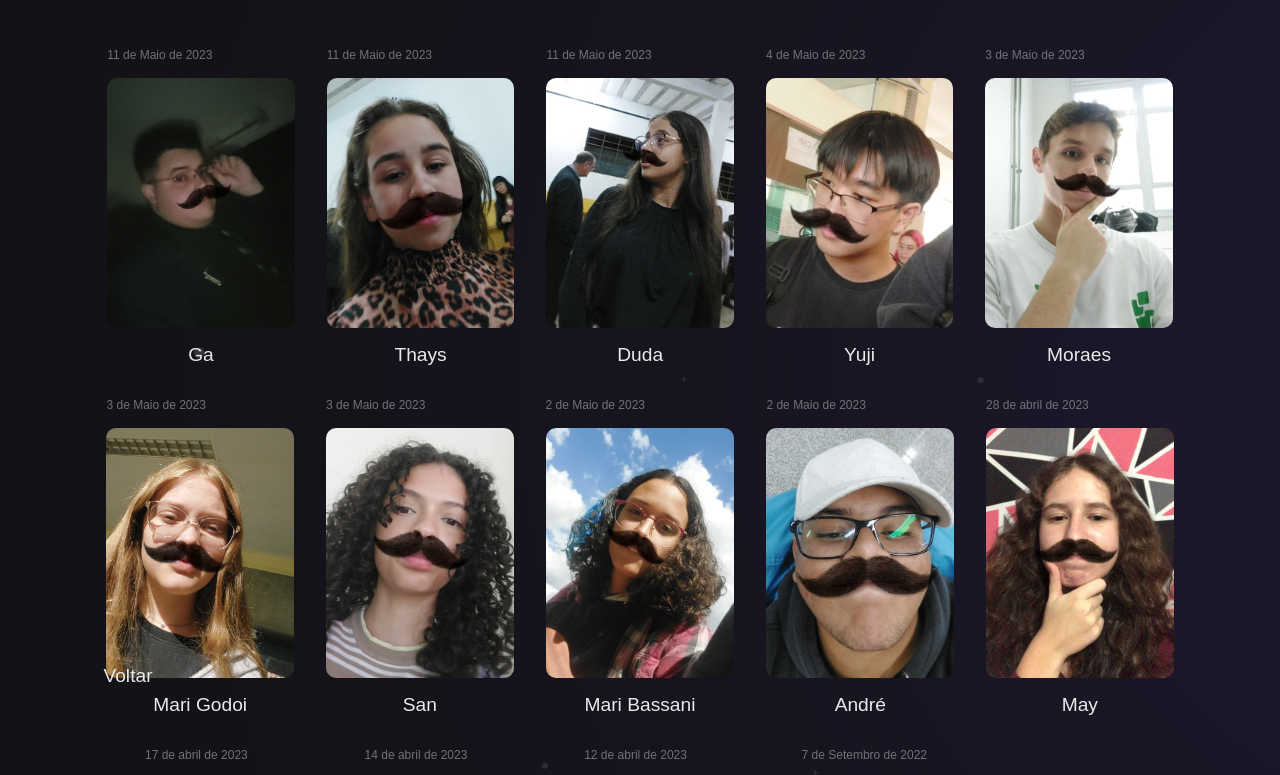
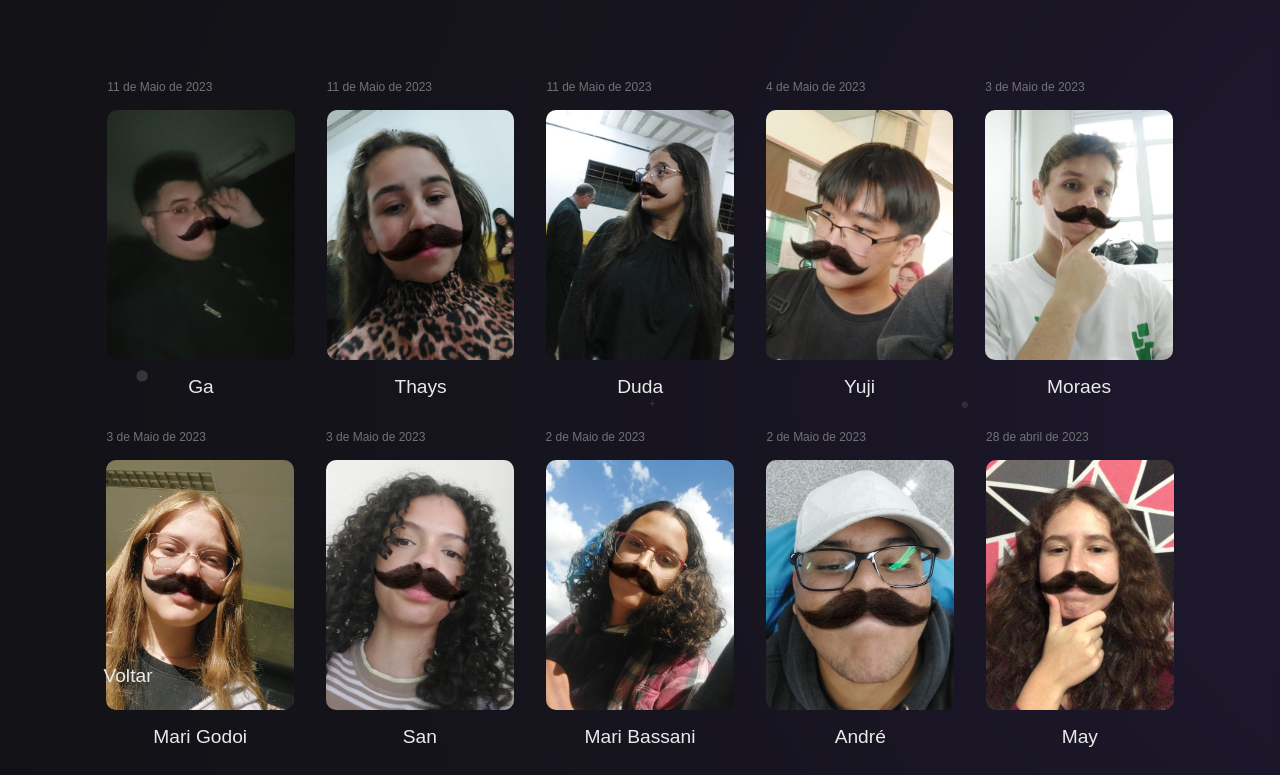
Before and after one commit to andreRessude/projetoGaleria, a plain HTML site: page pg2.html in a window 1280 px wide. Shown: the part 85-860 px from the top of the page. Drawn offline with Linux system fonts and the light colour scheme.

Commit message:
add padding in albun's images

```diff
--- a/pg2.html
+++ b/pg2.html
@@ -12,6 +12,7 @@
     <h1>Los Bigodudos</h1>
   </header>
 
+  <div>
     <section class="foto">
       <article>
         <small>11 de Maio de 2023</small>
@@ -84,6 +85,7 @@
         <p>Márcio</p>
       </article>
     </section>
+  </div>
 
   <footer>
     <a href="index.html">Voltar</a>
--- a/style.css
+++ b/style.css
@@ -201,6 +201,10 @@ nav {
   animation: header-animation 2.5s ease-in-out;
 }
 
+.albums div{
+  padding: 32px;
+}
+
 @keyframes articleFooter-animation {
   from {
     opacity: 0;
```
Also changed, not shown: index.html (+0 -1 lines), pg1.html (+4 -0 lines). Lines whose indentation alone changed are shown as unchanged.
